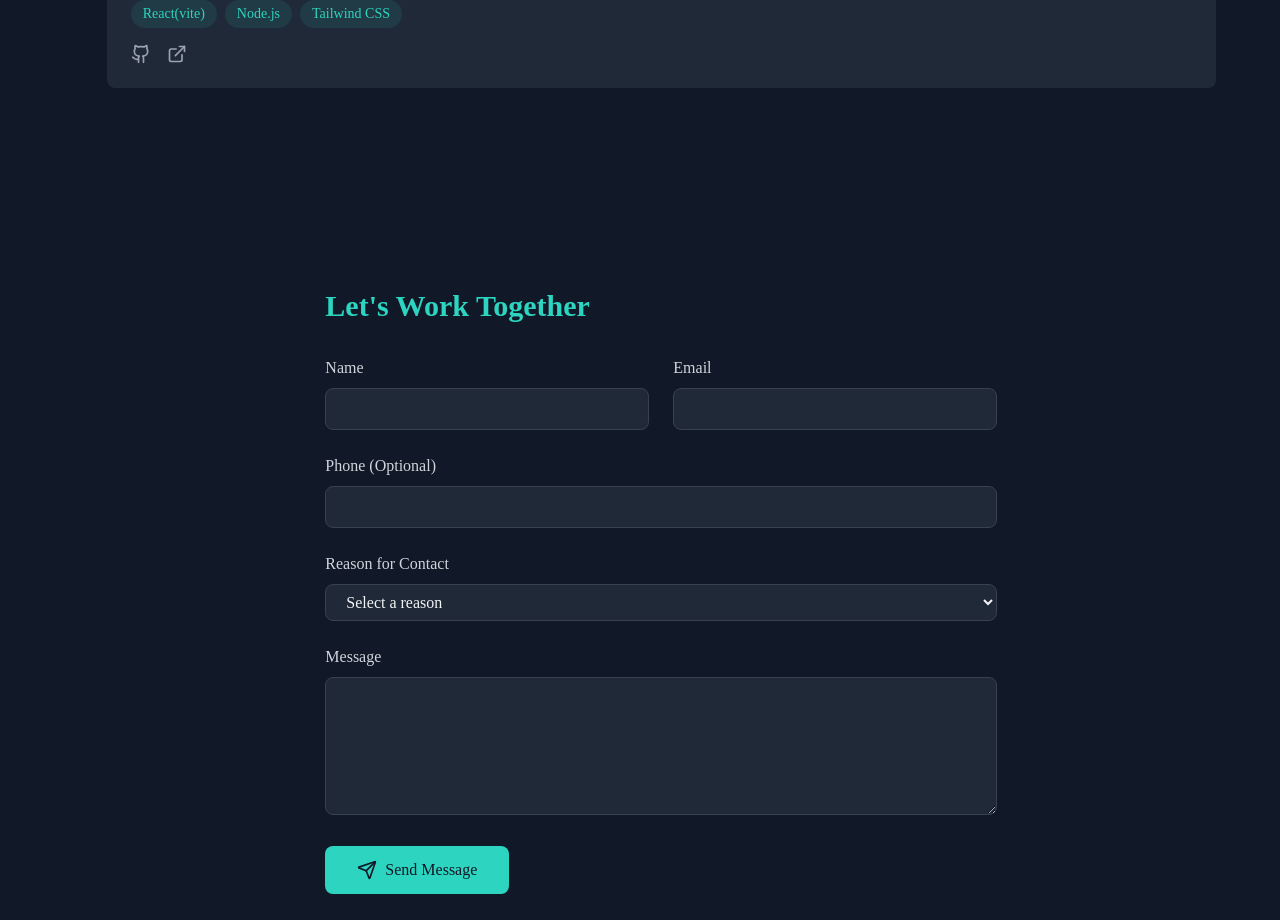
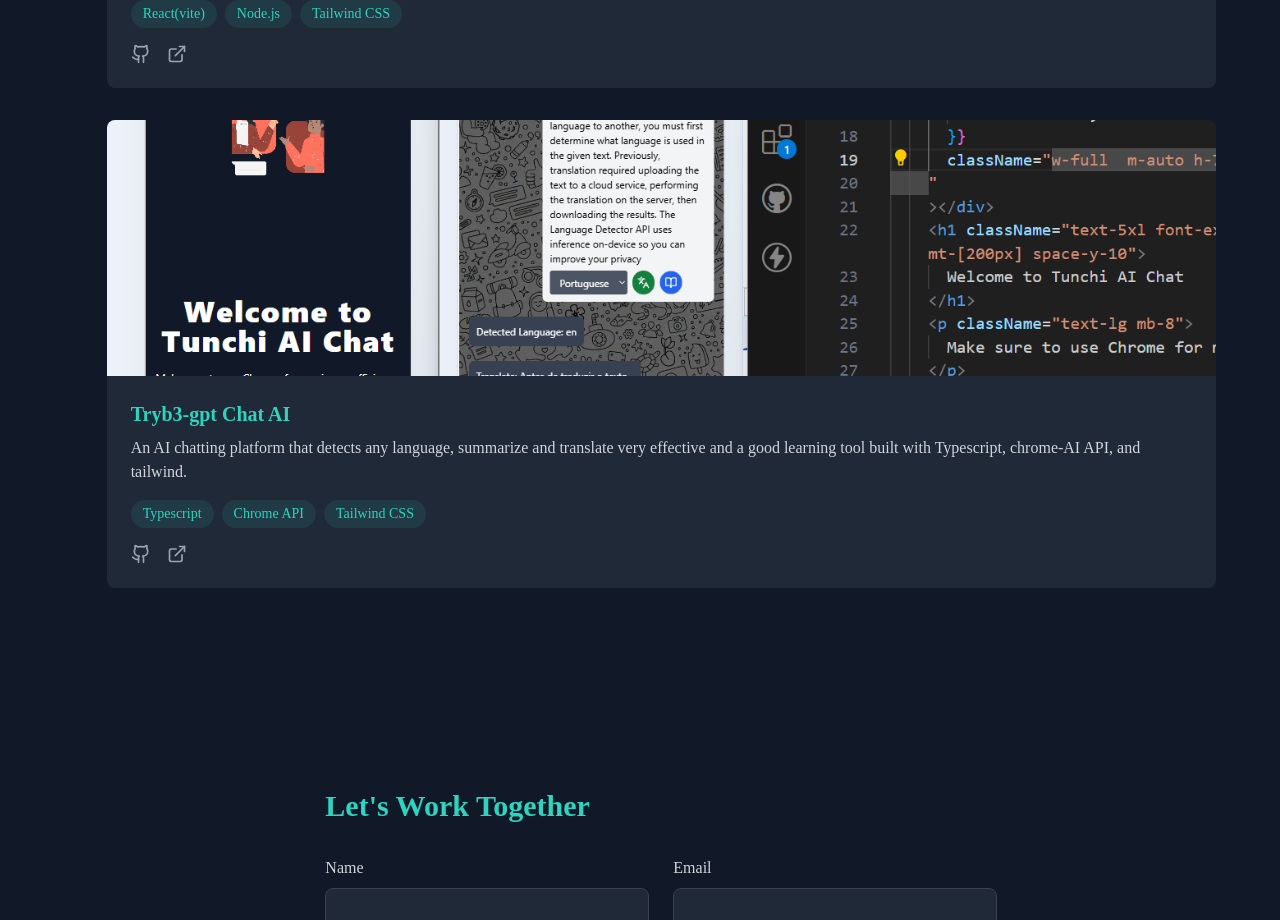
Before and after one commit to Tryb3-Tunchi/myNewPortfolio, a React (Vite) app: page / in a window 1280 px wide. Shown: the part 3120-4040 px from the top of the page. Built offline with nearby package versions, Linux system fonts and the light colour scheme; a web font is replaced by a local one.

Commit message:
fourth project

```diff
--- a/src/components/Sections/ProjectsSection.tsx
+++ b/src/components/Sections/ProjectsSection.tsx
@@ -30,6 +30,15 @@ const ProjectsContent = () => {
       github: "https://github.com/yourusername/project-one",
       live: "https://amaziteacademy.com",
       image: "pics3.PNG",
+    },
+    {
+      title: "Tryb3-gpt Chat AI",
+      description:
+        "An AI chatting platform that detects any language, summarize and translate very effective and a good learning tool built with Typescript, chrome-AI API, and tailwind.",
+      technologies: ["Typescript", "Chrome API", "Tailwind CSS"],
+      github: "https://github.com/yourusername/project-one",
+      live: "https://tryb3-gpt.netlify.app/",
+      image: "pics4.png",
     },
     // Add more projects...
   ];
```
Also changed, not shown: public/pics4.png (added).
